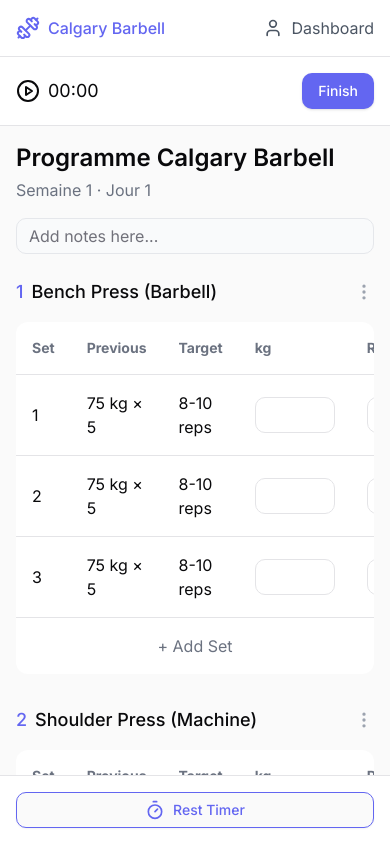
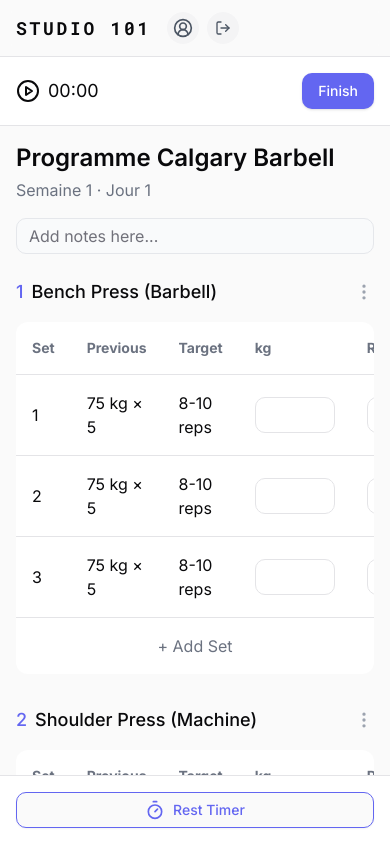
Before and after one commit to valentingouverneur/programmecalgary, a Next.js app: page /workout in a window 390 px wide. Shown: the top 842 px of the page. Built offline with nearby package versions, Linux system fonts and the light colour scheme; no server answers; sample sign-in values are in the browser's storage.

Commit message:
feat: amélioration de la responsivité mobile

```diff
--- a/package.json
+++ b/package.json
@@ -14,6 +14,9 @@
   "license": "ISC",
   "type": "commonjs",
   "dependencies": {
+    "@fortawesome/fontawesome-svg-core": "^6.7.2",
+    "@fortawesome/free-solid-svg-icons": "^6.7.2",
+    "@fortawesome/react-fontawesome": "^0.2.2",
     "@hello-pangea/dnd": "^18.0.1",
     "@radix-ui/react-label": "^2.1.2",
     "@radix-ui/react-slot": "^1.1.2",
--- a/src/app/dashboard/page.tsx
+++ b/src/app/dashboard/page.tsx
@@ -3,12 +3,13 @@
 import { useState } from 'react'
 import { AuthGuard } from '@/components/auth/AuthGuard'
 import { Button } from '@/components/ui/button'
-import { Timer, Check, MoreVertical, PlayCircle, Dumbbell, User } from 'lucide-react'
+import { Timer, Check, MoreVertical, PlayCircle, Dumbbell, User, ChevronDown } from 'lucide-react'
 import { ProgramsTab } from '@/components/dashboard/ProgramsTab'
 import { Header } from '@/components/layout/Header'
 
 export default function DashboardPage() {
   const [activeTab, setActiveTab] = useState('programs')
+  const [isMobileMenuOpen, setIsMobileMenuOpen] = useState(false)
 
   const renderTab = () => {
     switch (activeTab) {
@@ -31,12 +32,25 @@ export default function DashboardPage() {
         <Header />
         <div className="container mx-auto p-4">
           <div className="flex flex-col md:flex-row gap-4">
+            {/* Mobile Menu Button */}
+            <Button
+              variant="ghost"
+              className="md:hidden w-full flex items-center justify-between mb-2"
+              onClick={() => setIsMobileMenuOpen(!isMobileMenuOpen)}
+            >
+              Menu
+              <ChevronDown className={`h-4 w-4 transition-transform ${isMobileMenuOpen ? 'rotate-180' : ''}`} />
+            </Button>
+
             {/* Sidebar */}
-            <div className="w-full md:w-64 space-y-2">
+            <div className={`w-full md:w-64 space-y-2 ${isMobileMenuOpen ? 'block' : 'hidden md:block'}`}>
               <Button
                 variant={activeTab === 'programs' ? 'default' : 'ghost'}
                 className="w-full justify-start"
-                onClick={() => setActiveTab('programs')}
+                onClick={() => {
+                  setActiveTab('programs')
+                  setIsMobileMenuOpen(false)
+                }}
               >
                 <Dumbbell className="h-4 w-4 mr-2" />
                 Programmes
@@ -44,7 +58,10 @@ export default function DashboardPage() {
               <Button
                 variant={activeTab === 'exercises' ? 'default' : 'ghost'}
                 className="w-full justify-start"
-                onClick={() => setActiveTab('exercises')}
+                onClick={() => {
+                  setActiveTab('exercises')
+                  setIsMobileMenuOpen(false)
+                }}
               >
                 <PlayCircle className="h-4 w-4 mr-2" />
                 Exercices
@@ -52,7 +69,10 @@ export default function DashboardPage() {
               <Button
                 variant={activeTab === 'stats' ? 'default' : 'ghost'}
                 className="w-full justify-start"
-                onClick={() => setActiveTab('stats')}
+                onClick={() => {
+                  setActiveTab('stats')
+                  setIsMobileMenuOpen(false)
+                }}
               >
                 <Timer className="h-4 w-4 mr-2" />
                 Statistiques
@@ -60,7 +80,10 @@ export default function DashboardPage() {
               <Button
                 variant={activeTab === 'settings' ? 'default' : 'ghost'}
                 className="w-full justify-start"
-                onClick={() => setActiveTab('settings')}
+                onClick={() => {
+                  setActiveTab('settings')
+                  setIsMobileMenuOpen(false)
+                }}
               >
                 <User className="h-4 w-4 mr-2" />
                 Paramètres
--- a/src/app/workout/page.tsx
+++ b/src/app/workout/page.tsx
@@ -7,6 +7,7 @@ import { Timer, Check, MoreVertical, PlayCircle, Dumbbell, User } from 'lucide-r
 import { Input } from '@/components/ui/input'
 import { useState, useEffect } from 'react'
 import Link from 'next/link'
+import { Header } from '@/components/layout/Header'
 
 export default function WorkoutPage() {
   const { user, logout } = useAuth()
@@ -45,21 +46,7 @@ export default function WorkoutPage() {
 
   return (
     <div className="min-h-screen bg-background select-none">
-      <div className="bg-white border-b">
-        <div className="max-w-3xl mx-auto px-4">
-          <div className="flex justify-between items-center h-14">
-            <Link href="/" className="flex items-center space-x-2 text-[#6366F1]">
-              <Dumbbell className="w-6 h-6" />
-              <span className="font-medium">Calgary Barbell</span>
-            </Link>
-            <Link href="/dashboard" className="flex items-center space-x-2 text-gray-600 hover:text-gray-900">
-              <User className="w-5 h-5" />
-              <span>Dashboard</span>
-            </Link>
-          </div>
-        </div>
-      </div>
-
+      <Header />
       <div className="max-w-3xl mx-auto">
         <div className="flex justify-between items-center p-4 bg-white border-b">
           <div className="flex items-center space-x-2">
--- a/src/components/dashboard/ProgramsTab.tsx
+++ b/src/components/dashboard/ProgramsTab.tsx
@@ -56,17 +56,21 @@ export function ProgramsTab() {
           </Button>
         </Card>
       ) : (
-        <div className="grid grid-cols-1 md:grid-cols-2 lg:grid-cols-3 gap-4">
+        <div className="grid grid-cols-1 sm:grid-cols-2 lg:grid-cols-3 gap-4">
           {programs.map((program: ProgramWithId) => (
             <Card
               key={program.id}
               className="p-4 hover:bg-muted/50 transition-colors cursor-pointer"
               onClick={() => {/* TODO: Ajouter la visualisation/édition du programme */}}
             >
-              <h3 className="text-xl font-semibold mb-2">{program.name}</h3>
-              <p className="text-muted-foreground">
-                {program.weeks.length} semaines, {program.weeks.reduce((acc: number, week) => acc + week.days.length, 0)} jours
-              </p>
+              <div className="flex flex-col">
+                <h3 className="text-xl font-semibold mb-2">{program.name}</h3>
+                <div className="flex items-center gap-2 text-muted-foreground">
+                  <span>{program.weeks.length} semaines</span>
+                  <span>•</span>
+                  <span>{program.weeks.reduce((acc: number, week) => acc + week.days.length, 0)} jours</span>
+                </div>
+              </div>
             </Card>
           ))}
         </div>
--- a/src/components/layout/Header.tsx
+++ b/src/components/layout/Header.tsx
@@ -2,7 +2,8 @@
 
 import { useAuth } from '@/lib/hooks/useAuth'
 import { Button } from '@/components/ui/button'
-import { Dumbbell } from 'lucide-react'
+import { CircleUserRound, LogOut } from 'lucide-react'
+import Link from 'next/link'
 
 export function Header() {
   const { user, logout } = useAuth()
@@ -11,18 +12,27 @@ export function Header() {
     <header className="border-b bg-background/95 backdrop-blur supports-[backdrop-filter]:bg-background/60">
       <div className="container flex h-14 items-center">
         <div className="mr-4 flex">
-          <a href="/" className="flex items-center space-x-2">
-            <Dumbbell className="h-6 w-6" />
-            <span className="font-roboto-mono text-xl tracking-widest uppercase">STUDIO 101</span>
+          <a href="/" className="flex items-center">
+            <span className="font-roboto-mono text-lg md:text-2xl tracking-[.15em] md:tracking-[.25em] uppercase font-bold">STUDIO 101</span>
           </a>
         </div>
         <div className="flex flex-1 items-center justify-between space-x-2 md:justify-end">
           {user && (
-            <div className="flex items-center gap-4">
-              <span className="text-sm text-muted-foreground">{user.email}</span>
-              <Button variant="ghost" size="sm" onClick={logout}>
-                Déconnexion
-              </Button>
+            <div className="flex items-center gap-2">
+              <Link
+                href="/dashboard"
+                className="w-8 h-8 rounded-full bg-muted flex items-center justify-center hover:bg-muted/80 transition-colors"
+                title="Espace membre"
+              >
+                <CircleUserRound className="w-5 h-5 text-gray-600" />
+              </Link>
+              <button
+                onClick={logout}
+                className="w-8 h-8 rounded-full bg-muted flex items-center justify-center hover:bg-muted/80 transition-colors"
+                title="Déconnexion"
+              >
+                <LogOut className="w-4 h-4 text-gray-600" />
+              </button>
             </div>
           )}
         </div>
--- a/src/styles/globals.css
+++ b/src/styles/globals.css
@@ -38,10 +38,13 @@
 
 @layer base {
   * {
-    @apply border-border;
+    @apply border-border select-none;
   }
   body {
     @apply bg-background text-foreground antialiased;
+  }
+  input, textarea {
+    @apply select-text;
   }
 }
 
```
Also changed, not shown: src/components/program/ProgramEditor.tsx (+14 -11 lines), 1 other file (tests, documents, lock files or other folders).
